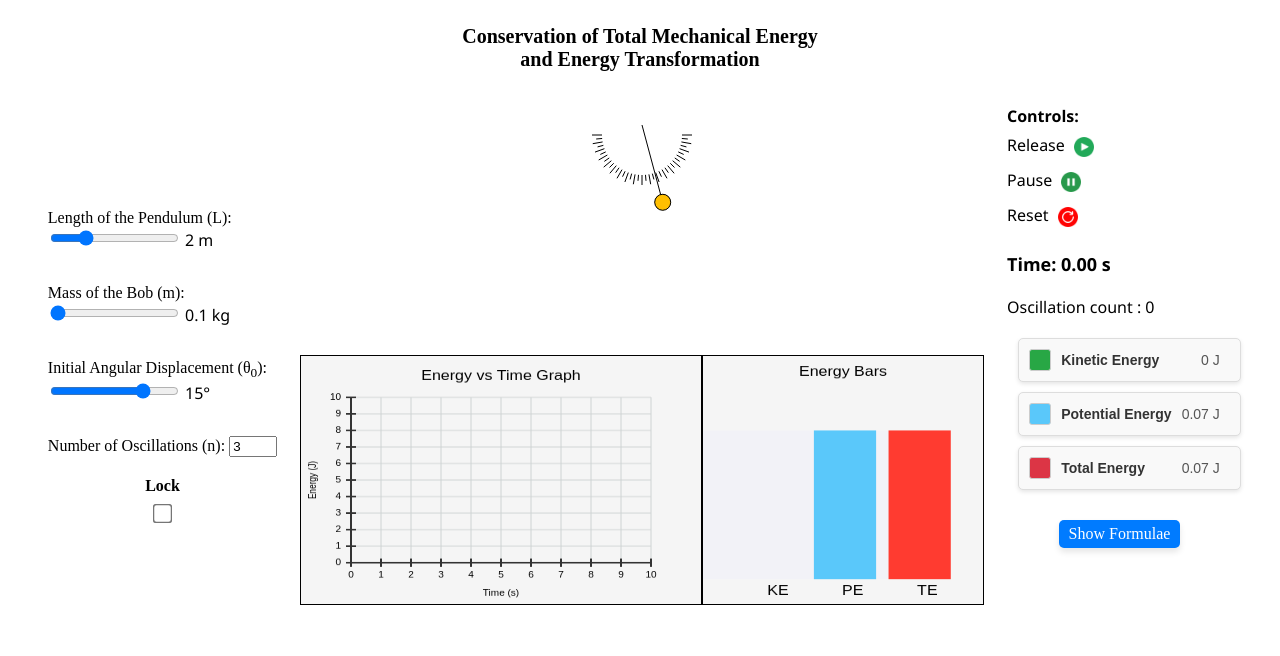
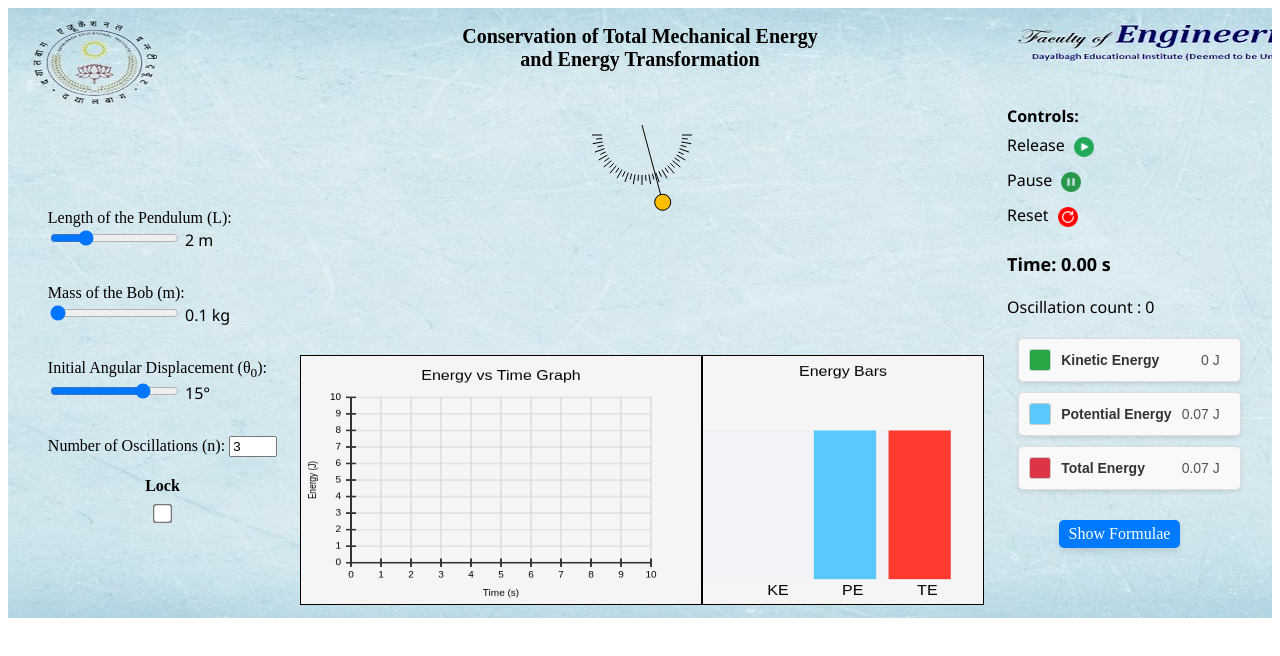
Before and after one commit to virtual-labs/exp-energy-transformation-dei, a plain HTML site: page experiment/simulation/index.html in a window 1280 px wide. Drawn offline with Linux system fonts and the light colour scheme.

Commit message:
Update main.css

```diff
--- a/experiment/simulation/css/main.css
+++ b/experiment/simulation/css/main.css
@@ -11,7 +11,7 @@
     width: 1330px;
     height: 610px;
     flex-direction: column;
-    background: url("./images/background.jpg") no-repeat;
+    background: URL("../images/background.jpg") no-repeat;
     justify-content: center;
 
   }
```
